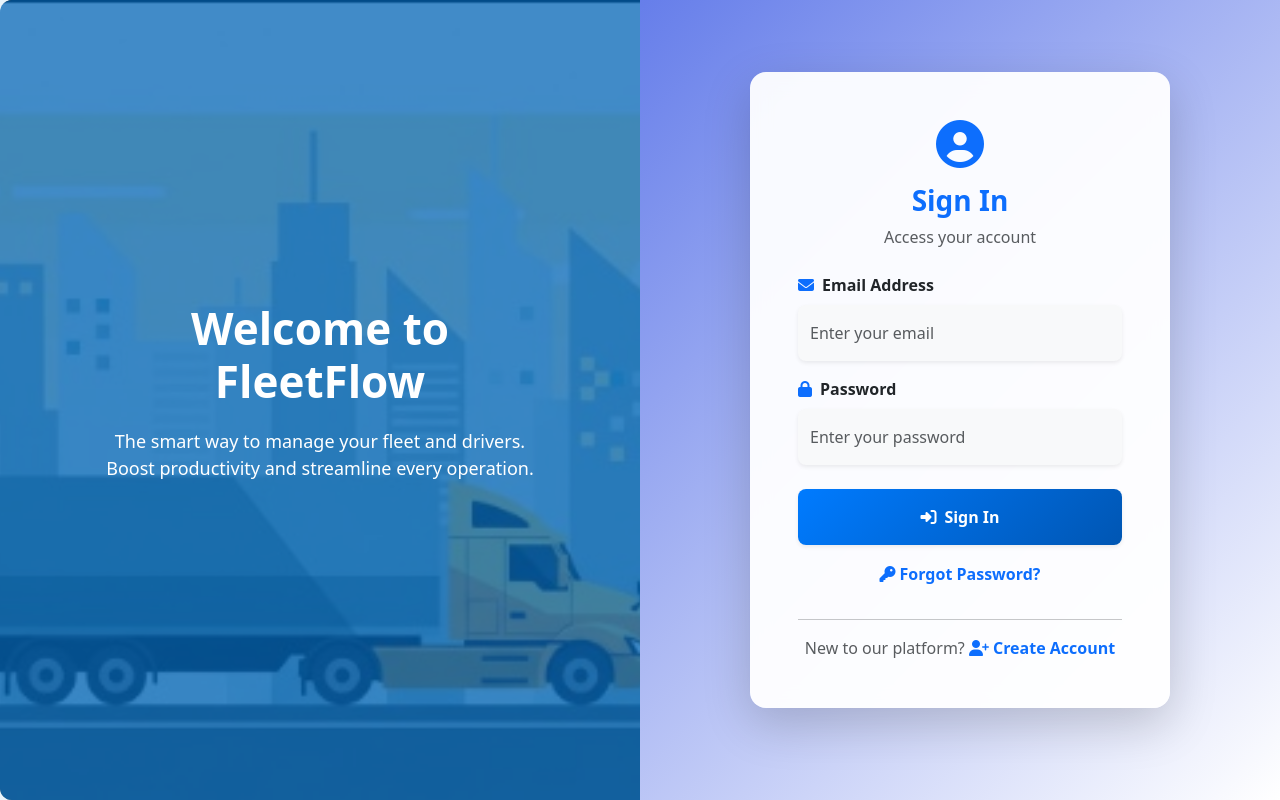
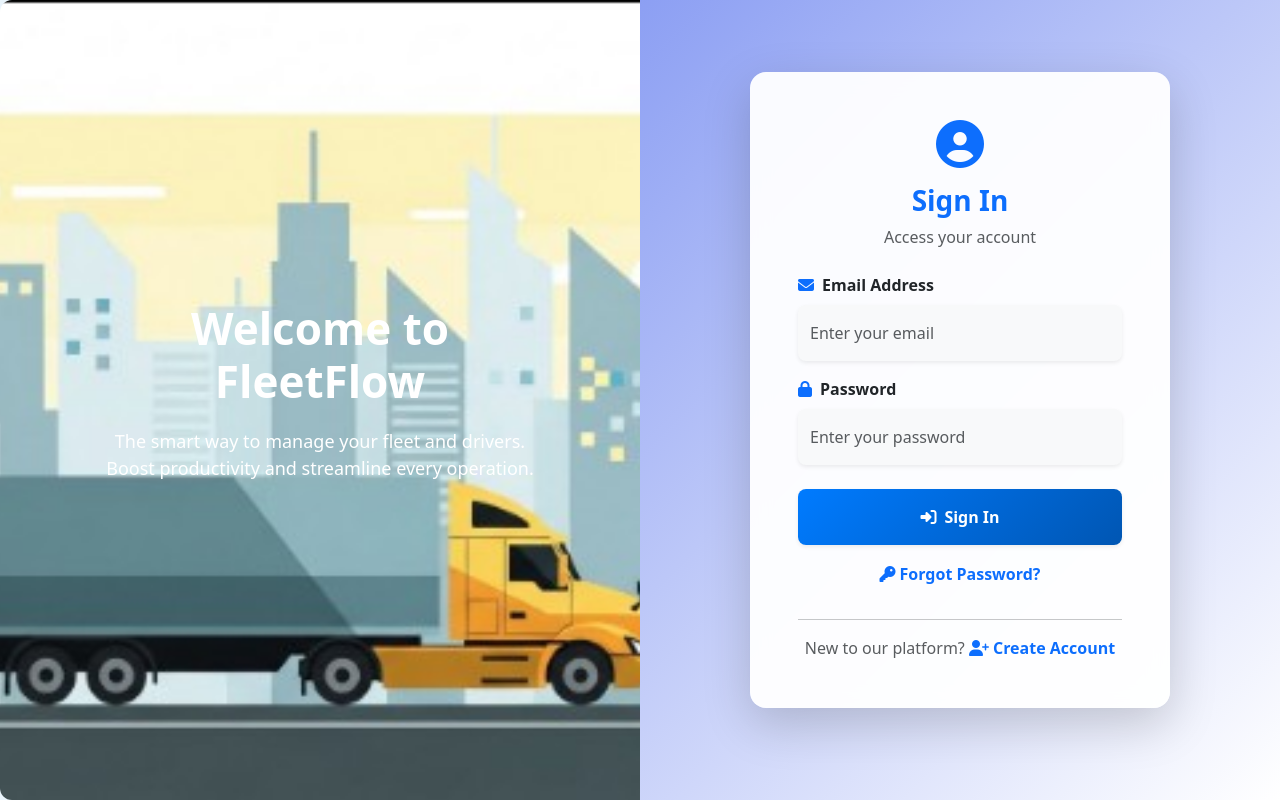
Before and after one commit to Varshinimalla11/frontend-fleetManagement, a React (Create React App) app: page /login in a window 1280 px wide. Built offline with nearby package versions, Linux system fonts and the light colour scheme.

Commit message:
color change for login,register

```diff
--- a/src/features/auth/Login.jsx
+++ b/src/features/auth/Login.jsx
@@ -123,7 +123,7 @@ const Login = () => {
             left: 0,
             right: 0,
             bottom: 0,
-            backgroundColor: "rgba(2, 100, 182, 0.75)", // semi-transparent blue overlay
+            //backgroundColor: "rgba(2, 100, 182, 0.75)", // semi-transparent blue overlay
             borderTopLeftRadius: 12,
             borderBottomLeftRadius: 12,
             zIndex: 1,
@@ -221,7 +221,7 @@ const Login = () => {
         md={6}
         className="d-flex align-items-center justify-content-center"
         style={{
-          background: "linear-gradient(135deg, #667eea 0%, white 100%)",
+          background: "linear-gradient(135deg, #8c9ff3ff 0%, white 100%)",
           minHeight: "100vh",
         }}
       >
--- a/src/features/auth/Register.jsx
+++ b/src/features/auth/Register.jsx
@@ -79,7 +79,7 @@ const Register = () => {
           md={6}
           className="d-none d-md-flex flex-column justify-content-center align-items-center"
           style={{
-            background: `linear-gradient(135deg, rgba(2, 100, 182, 0.85), rgba(15, 59, 134, 0.85)), url(${registerImg}) center/cover no-repeat`,
+            background: `linear-gradient(135deg, rgba(115, 183, 238, 0.85), rgba(15, 59, 134, 0.85)), url(${registerImg}) center/cover no-repeat`,
             color: "white",
           }}
         >
```
